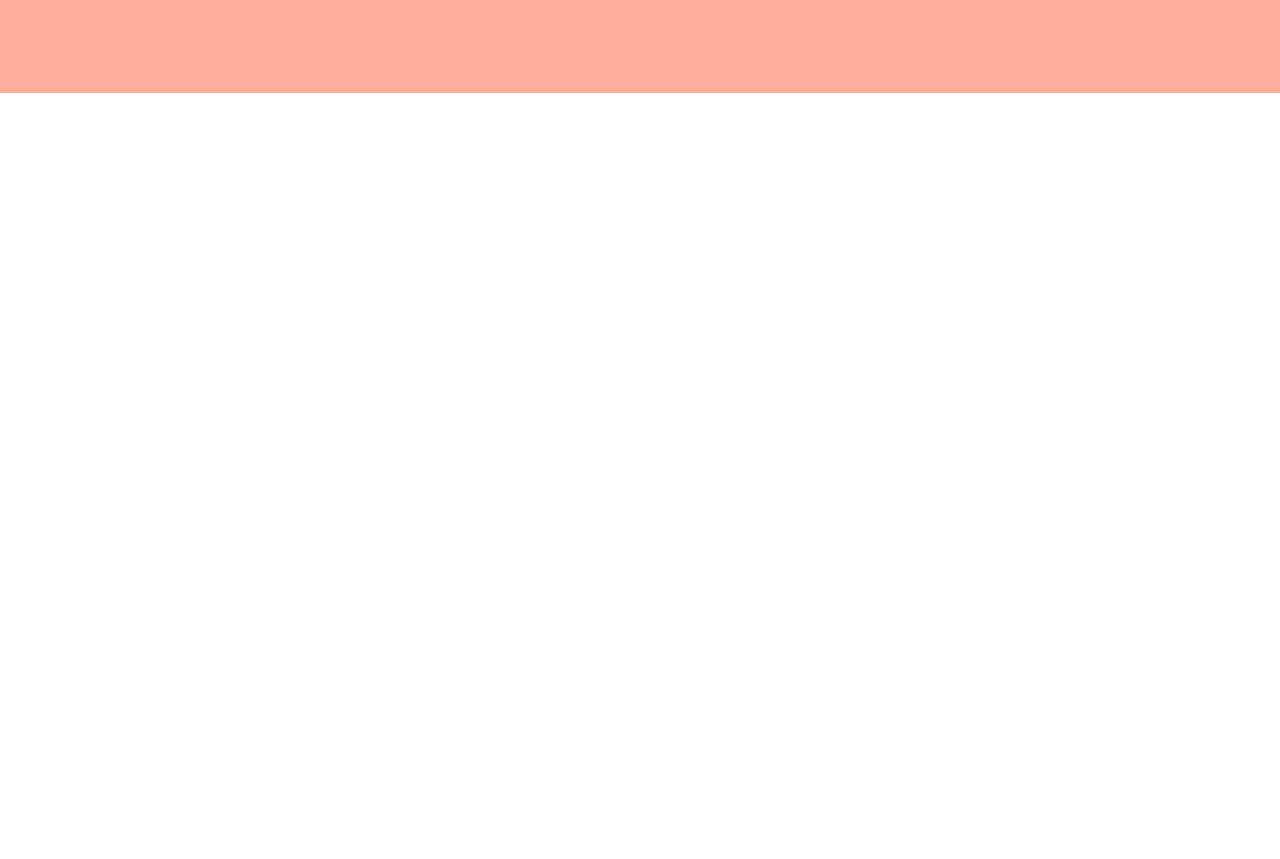
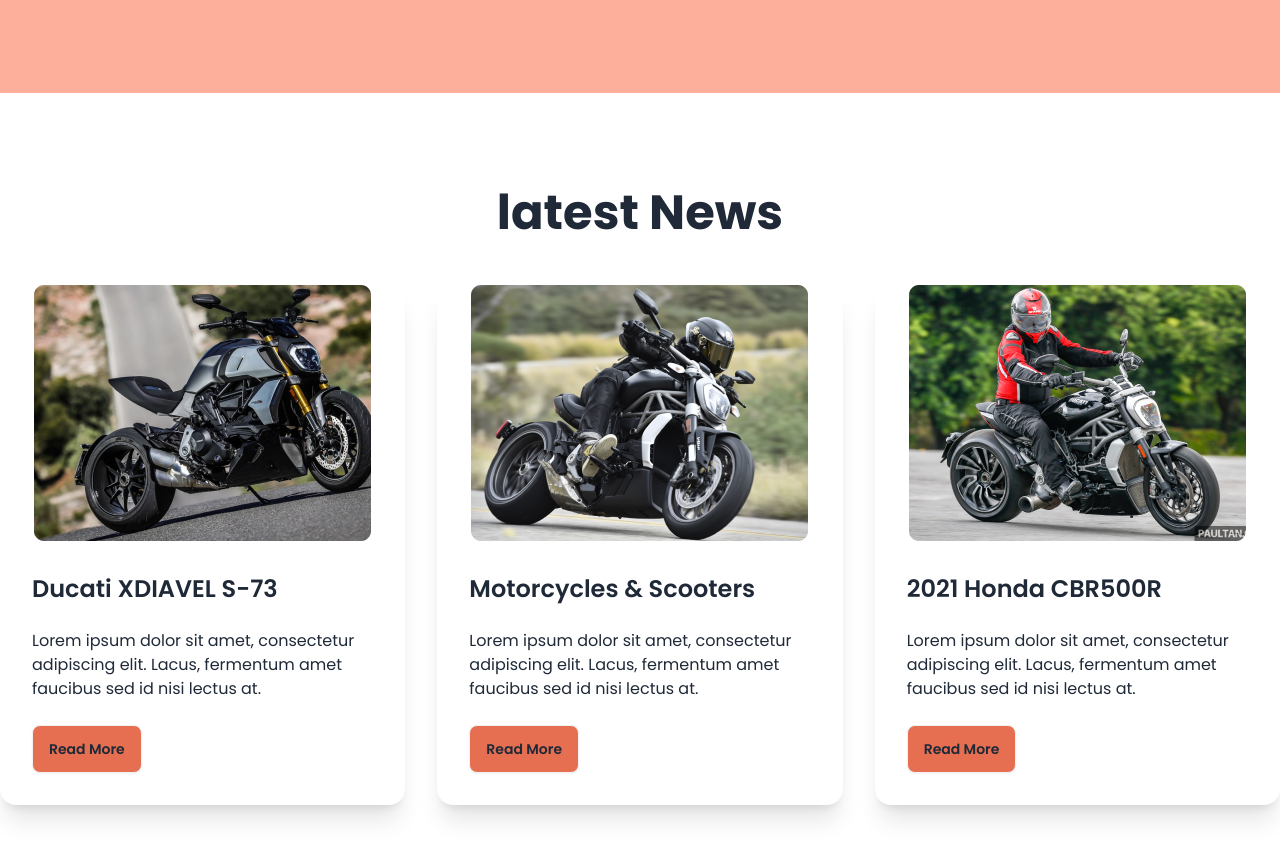
Before and after one commit to sakib-nsu/biker-zone, a plain HTML site: page index.html in a window 1280 px wide. Shown: the part 525-1384 px from the top of the page. Before the commit the page ends 800 px from the top, so only its background shows below. Drawn offline with nearby package versions, Linux system fonts and the light colour scheme.

Commit message:
latest News

```diff
--- a/index.html
+++ b/index.html
@@ -155,6 +155,61 @@
     <!-- Main -->
 
     <main class="md:container mx-auto">
+        <section>
+            <!-- home work -->
+        </section>
+
+        <section class="my-24">
+            <h3 class="text-5xl font-bold text-center mb-12">latest News</h3>
+            <div class="grid gap-8 sm:grid-cols-1 md:grid-cols-2 lg:grid-cols-3">
+                <div class="card bg-base-100 shadow-xl">
+                    <figure>
+                      <img src="images/others/latest1.png" alt="Shoes" />
+                    </figure>
+                    <div class="card-body space-y-4">
+                      <h2 class="card-title text-2xl">Ducati XDIAVEL S-73</h2>
+                      <p>Lorem ipsum dolor sit amet, consectetur adipiscing elit. Lacus, fermentum amet faucibus sed id nisi lectus at.</p>
+                      <div class="card-actions">
+                        <button class="btn bg-bike-primary">Read More</button>
+                      </div>
+                    </div>
+                  </div>
+
+                  <div class="card bg-base-100 shadow-xl">
+                    <figure>
+                      <img src="images/others/latest2.png" alt="Shoes" />
+                    </figure>
+                    <div class="card-body space-y-4">
+                      <h2 class="card-title text-2xl">Motorcycles & Scooters</h2>
+                      <p>Lorem ipsum dolor sit amet, consectetur adipiscing elit. Lacus, fermentum amet faucibus sed id nisi lectus at.</p>
+                      <div class="card-actions">
+                        <button class="btn bg-bike-primary">Read More</button>
+                      </div>
+                    </div>
+                  </div>
+
+                  <div class="card bg-base-100 shadow-xl">
+                    <figure>
+                      <img src="images/others/latest3.png" alt="Shoes" />
+                    </figure>
+                    <div class="card-body space-y-4">
+                      <h2 class="card-title text-2xl">2021 Honda CBR500R</h2>
+                      <p>Lorem ipsum dolor sit amet, consectetur adipiscing elit. Lacus, fermentum amet faucibus sed id nisi lectus at.</p>
+                      <div class="card-actions">
+                        <button class="btn bg-bike-primary">Read More</button>
+                      </div>
+                    </div>
+                  </div>
+            </div>
+        </section>
+
+        <section>
+            <!-- home work -->
+        </section>
+
+        <section>
+
+        </section>
 
     </main>
 
```
